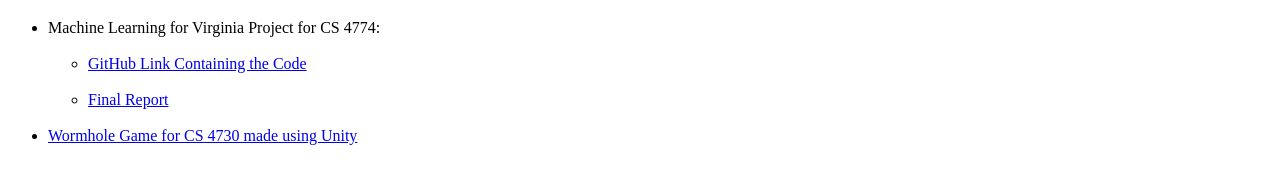
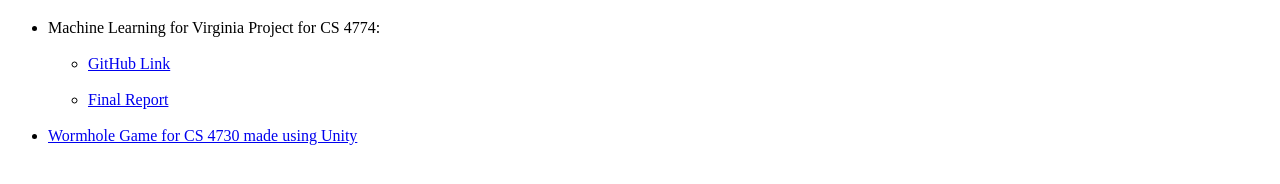
Before and after one commit to JerryLiu8/JerryLiu8.github.io, a plain HTML site: page Projects.html in a window 1280 px wide. Shown: the part 548-732 px from the top of the page. Drawn offline with Linux system fonts and the light colour scheme.

Commit message:
school projects

```diff
--- a/Projects.html
+++ b/Projects.html
@@ -28,7 +28,7 @@
           <li> Machine Learning for Virginia Project for CS 4774:</a> </li>
           <br>
             <ul>
-                <li><a href="https://github.com/jackliu612/ML4VA">GitHub Link Containing the Code</li>
+                <li><a href="https://github.com/jackliu612/ML4VA">GitHub Link</li>
                 <br>
                 <li><a href="ML4VA_Final_Report.pdf">Final Report</li>
                 <br>
```
